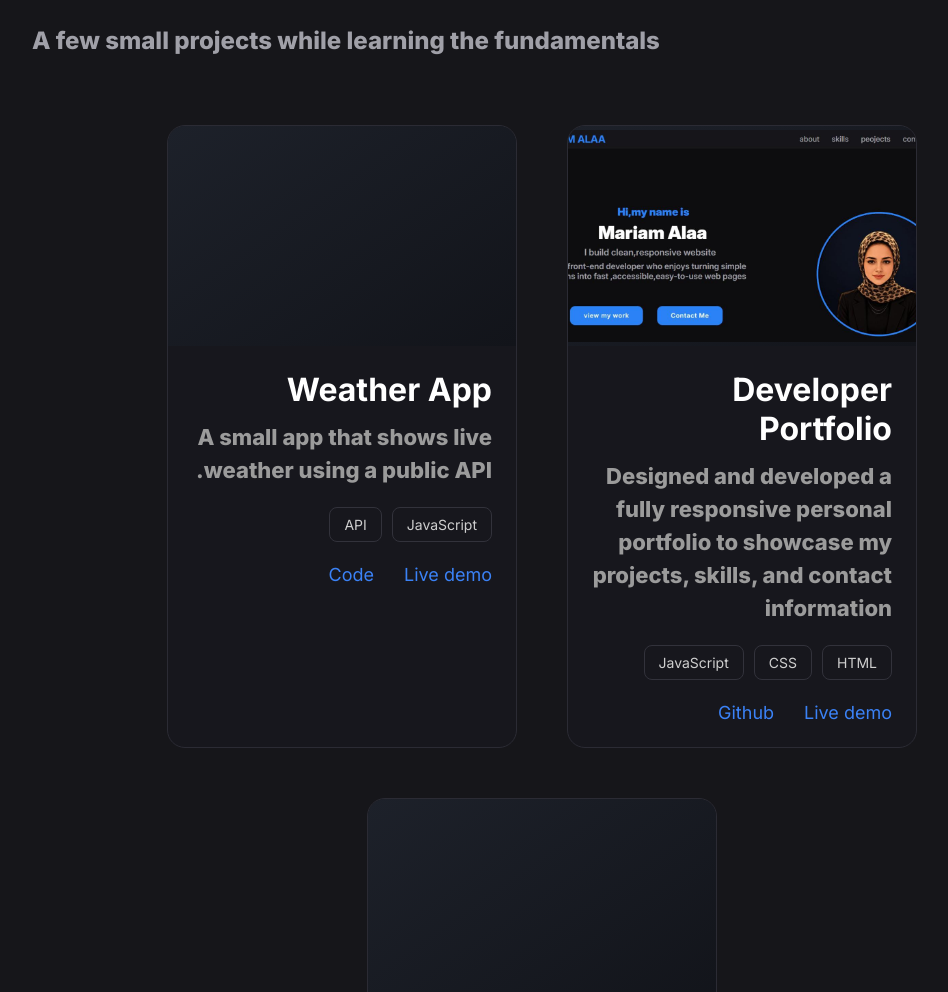
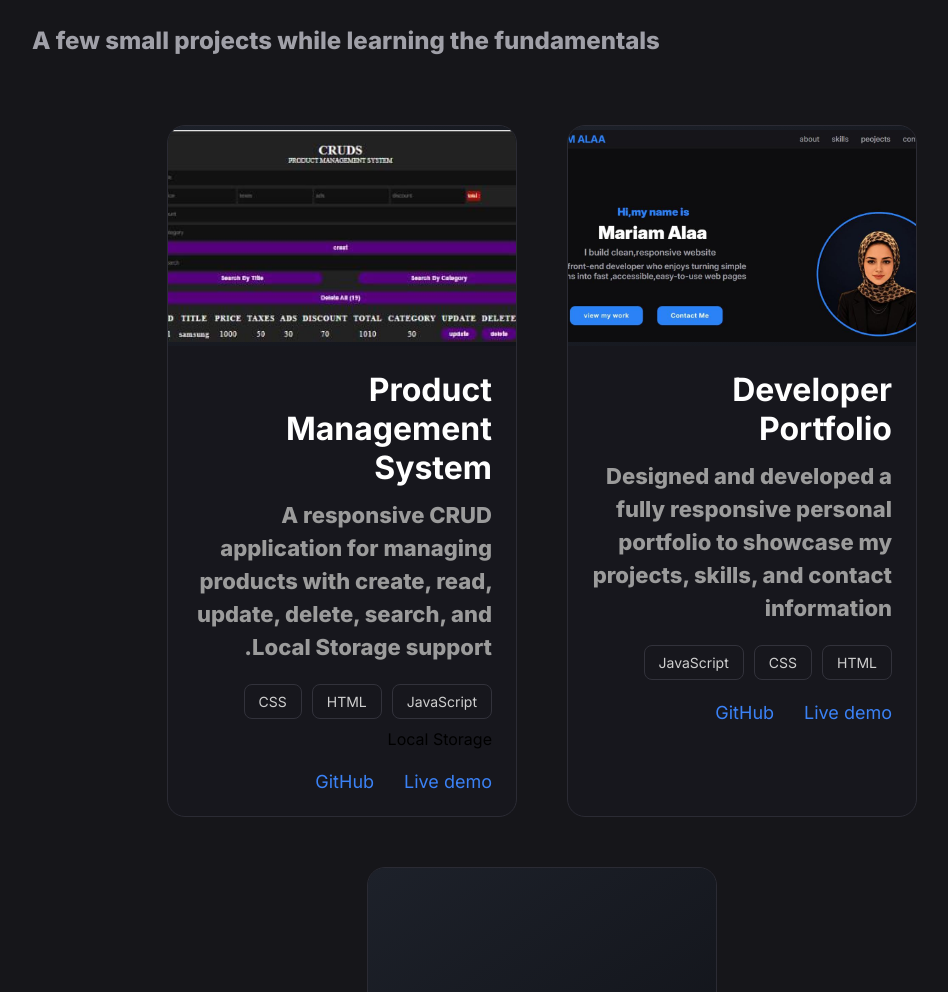
Before and after one commit to devmariamalaa-oss/Mariam-Alaa_-Portfolio, a plain HTML site: page index.html in a window 1280 px wide. Shown: the part 2360-3352 px from the top of the page, without its empty margins (98-1046 px from the left). Drawn offline with Linux system fonts and the light colour scheme.

Commit message:
Update index.html

```diff
--- a/index.html
+++ b/index.html
@@ -115,30 +115,32 @@
 
           <div class="links">
             <a href="#">Live demo</a>
-            <a href="#">Github</a>
+            <a href="https://devmariamalaa-oss.github.io/Mariam-Alaa_-Portfolio/">GitHub</a>
           </div>
         </div>
       </div>
       <div class="project-card">
         <div class="project-image">
-          <img src="img/" alt="">
+          <img src="img/cruds.jpeg" alt="">
         </div>
 
         <div class="project-content">
-          <h2>Weather App</h2>
+          <h2>Product Management System</h2>
 
           <p>
-            A small app that shows live weather using a public API.
+           A responsive CRUD application for managing products with create, read, update, delete, search, and Local Storage support.
           </p>
 
           <div class="tags">
             <span>JavaScript</span>
-            <span>API</span>
+            <span>HTML</span>
+            <span>CSS</span
+          <span>Local Storage</span>
           </div>
 
           <div class="links">
             <a href="#">Live demo</a>
-            <a href="#">Code</a>
+            <a href="https://devmariamalaa-oss.github.io/CRUDS/" target="_blank">GitHub</a>
           </div>
         </div>
       </div>
```
